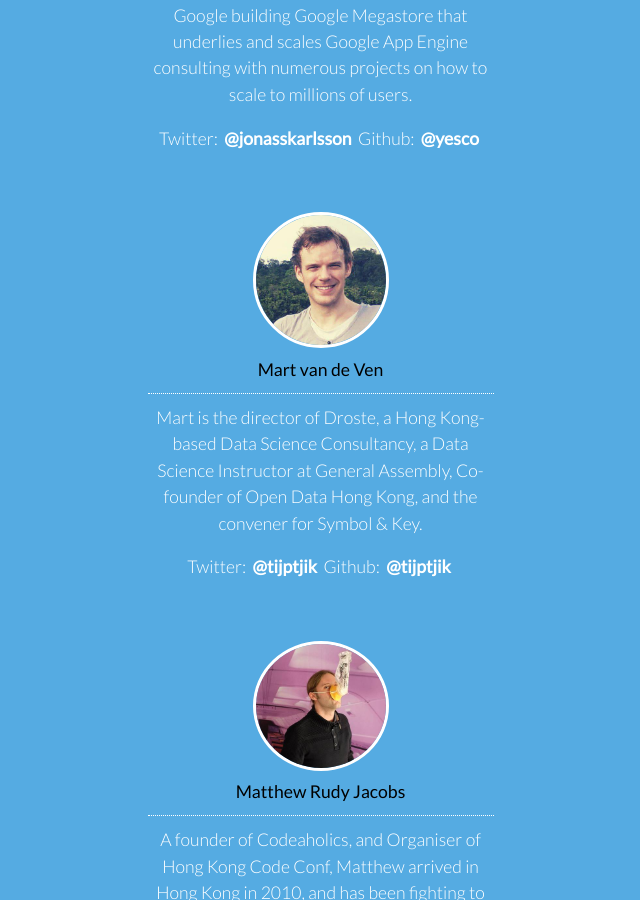
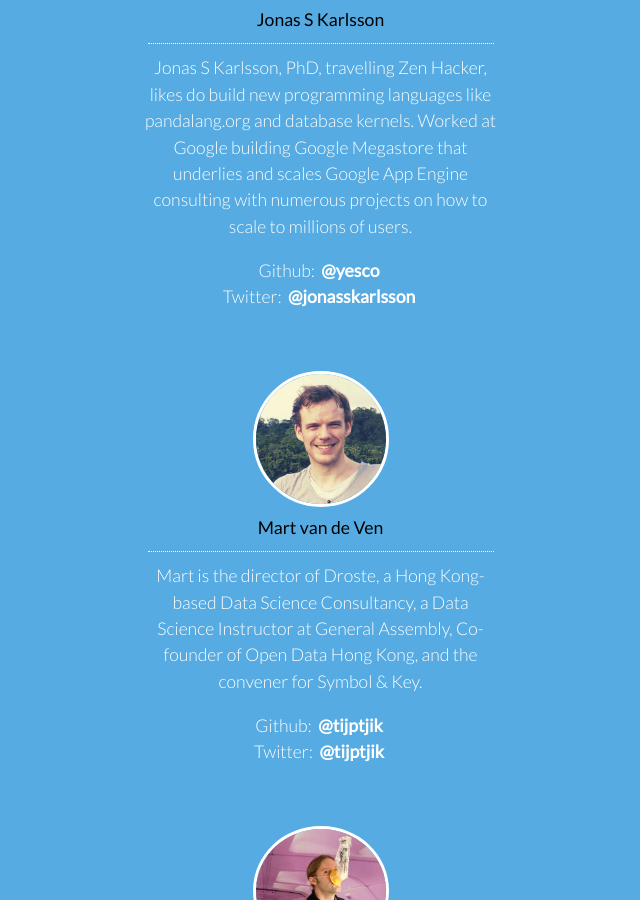
Before and after one commit to hkcodeconf/hongkong.codeconf.io, a Jekyll site: the page built from index.html, in a window 1280 px wide and 900 px high, scrolled down 6237 px. Shown: the whole window, without its empty margins (317-957 px from the left). Built offline with Jekyll 4.4.1, drawn with Linux system fonts in a browser that asks for light colours; some web fonts are replaced; some of the changed text lies outside the part shown.

Commit message:
put twitter and github on separate lines
also reorder so github goes first

```diff
--- a/index.html
+++ b/index.html
@@ -103,12 +103,13 @@ layout: default
                   {{ speaker.bio }}
                 </p>
 
+                {% if speaker.github %}
+                  Github: <a href="https://github.com/{{ speaker.github }}" class="github">@{{ speaker.github }}</a>
+                  {% if speaker.twitter %}<br />{% endif %}
+                {% endif %}
+
                 {% if speaker.twitter %}
                   Twitter: <a href="https://twitter.com/{{ speaker.twitter }}" class="twitter">@{{ speaker.twitter }}</a>
-                {% endif %}
-
-                {% if speaker.github %}
-                  Github: <a href="https://github.com/{{ speaker.github }}" class="github">@{{ speaker.github }}</a>
                 {% endif %}
               </div>
             </div>
```
